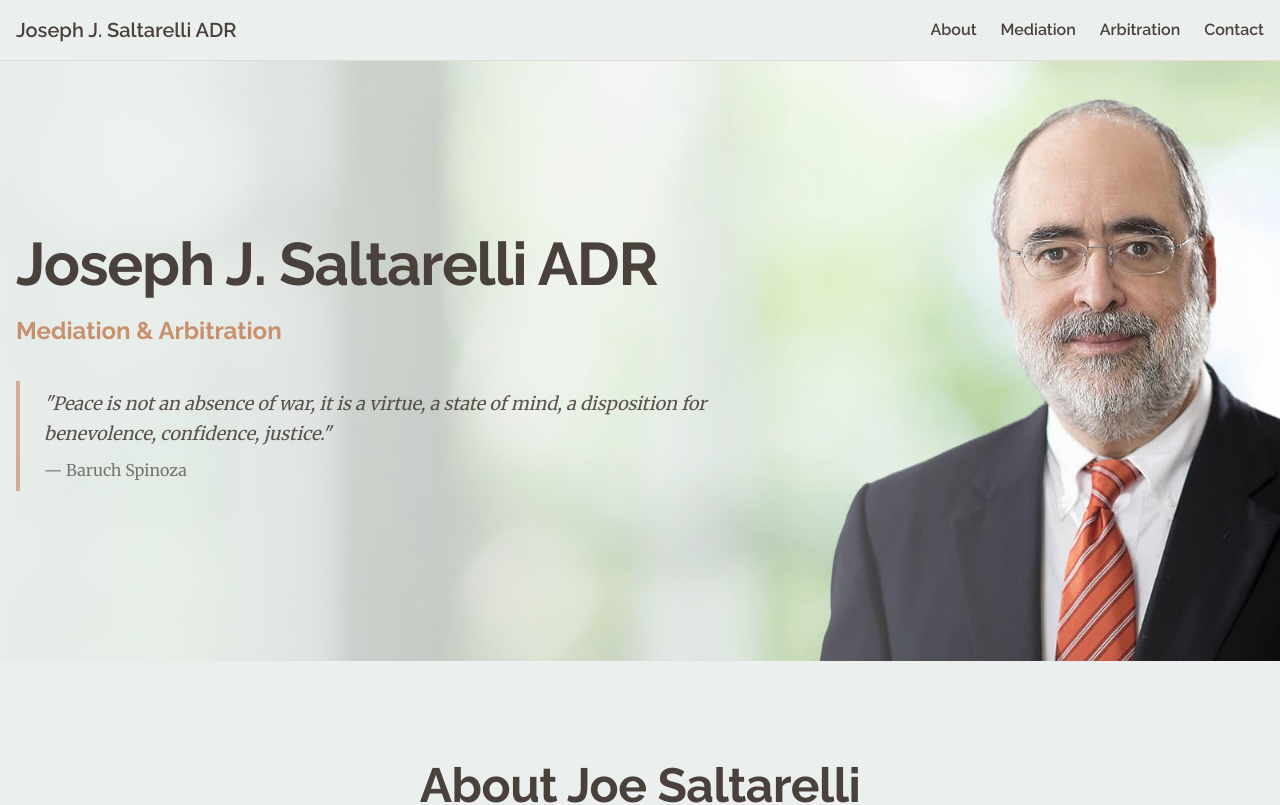
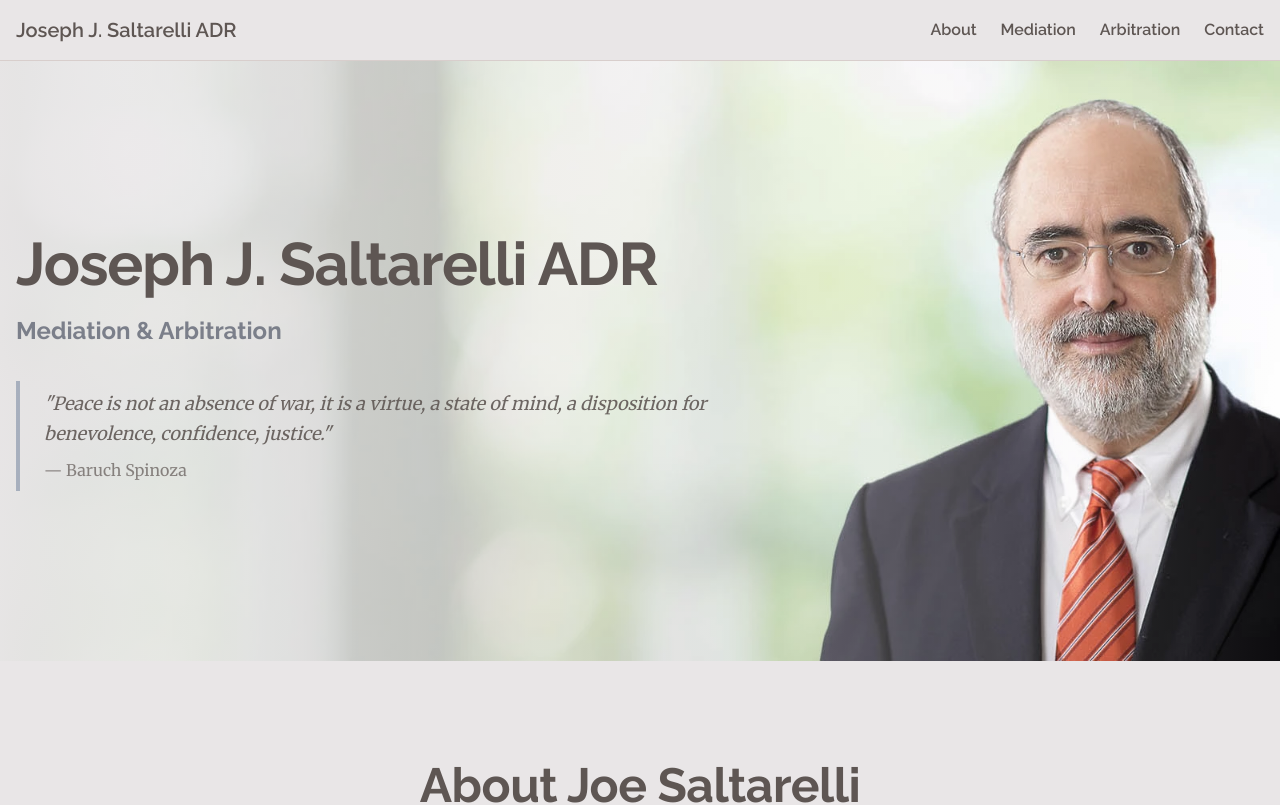
Before and after one commit to anthonysaltarelli/jjsadr, a Next.js app: page / in a window 1280 px wide. Shown: the top 805 px of the page. Built offline with nearby package versions, Linux system fonts and the light colour scheme.

Commit message:
blue colors

```diff
--- a/app/globals.css
+++ b/app/globals.css
@@ -6,18 +6,18 @@
    =========================== */
 :root {
   /* Primary Brand Colors */
-  --color-light-sage: #EBEFEE;    /* Light background, subtle sections */
-  --color-tan: #CCB499;           /* Warm accents, secondary elements */
-  --color-terracotta: #C8906D;    /* Mid-tone accents, highlights */
-  --color-rust: #BB6C43;          /* Primary accent, CTAs, emphasis */
-  --color-dark-brown: #4A413C;    /* Text, headings, dark elements */
+  --color-warm-white: #E9E6E7;    /* Light background, subtle sections */
+  --color-warm-taupe: #AB978C;    /* Warm accents, secondary elements */
+  --color-slate-gray: #7B7F8A;    /* Mid-tone accents, highlights */
+  --color-muted-blue: #6B7C98;    /* Primary accent, CTAs, emphasis */
+  --color-dark-gray: #5E5653;     /* Text, headings, dark elements */
 
   /* Semantic mappings for easy theming */
-  --background: var(--color-light-sage);
-  --foreground: var(--color-dark-brown);
-  --primary: var(--color-rust);
-  --secondary: var(--color-terracotta);
-  --accent: var(--color-tan);
+  --background: var(--color-warm-white);
+  --foreground: var(--color-dark-gray);
+  --primary: var(--color-muted-blue);
+  --secondary: var(--color-slate-gray);
+  --accent: var(--color-warm-taupe);
 }
 
 /* ===========================
@@ -32,11 +32,11 @@
   --color-primary: var(--primary);
   --color-secondary: var(--secondary);
   --color-accent: var(--accent);
-  --color-light-sage: var(--color-light-sage);
-  --color-tan: var(--color-tan);
-  --color-terracotta: var(--color-terracotta);
-  --color-rust: var(--color-rust);
-  --color-dark-brown: var(--color-dark-brown);
+  --color-warm-white: var(--color-warm-white);
+  --color-warm-taupe: var(--color-warm-taupe);
+  --color-slate-gray: var(--color-slate-gray);
+  --color-muted-blue: var(--color-muted-blue);
+  --color-dark-gray: var(--color-dark-gray);
 
   /* Font families (set in layout.tsx) */
   --font-sans: var(--font-body);
```
